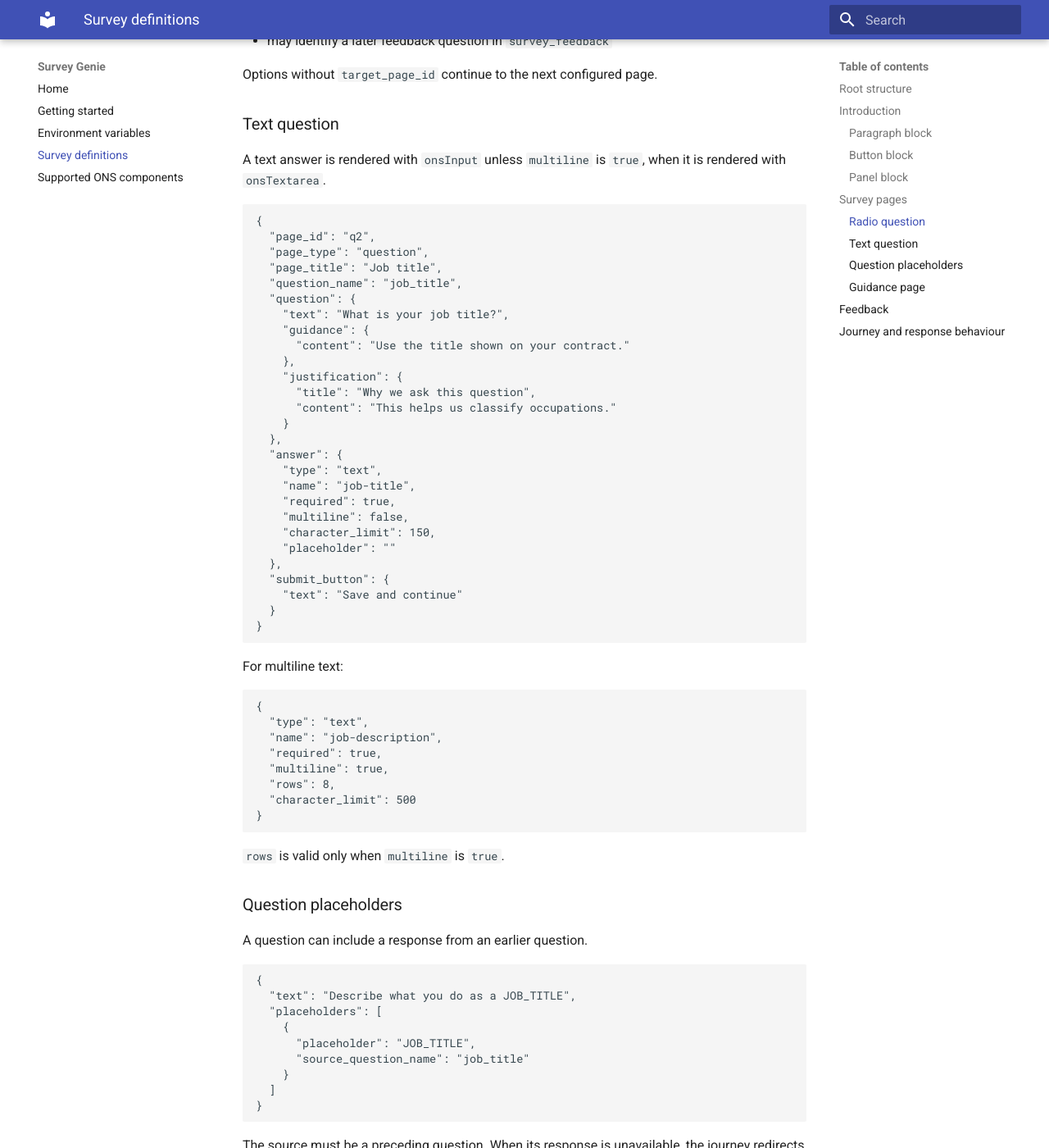
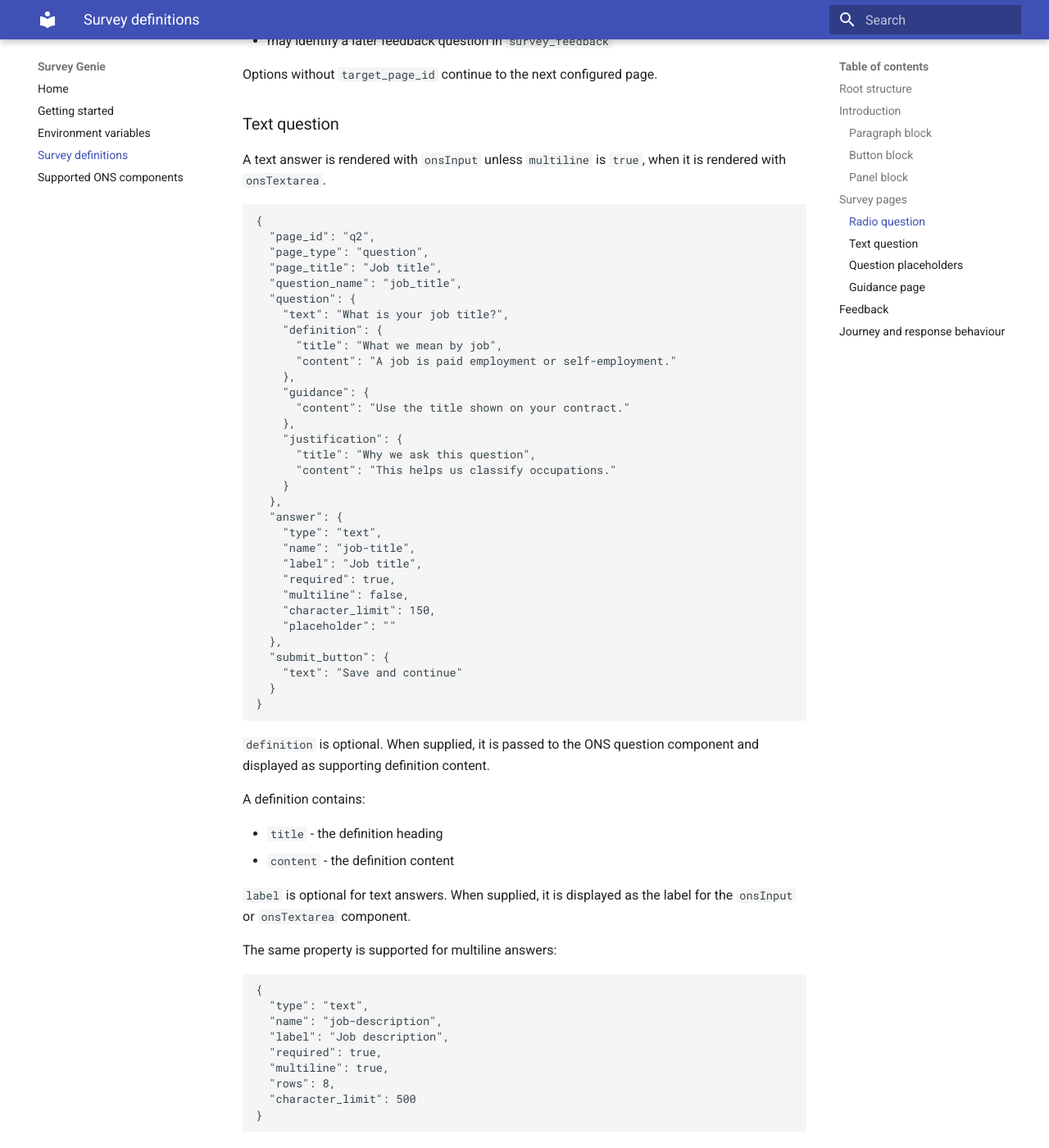
Before and after one commit to ONSdigital/survey-genie, an MkDocs documentation site: the page built from docs/survey-definition.md, in a window 1280 px wide and 1400 px high, scrolled down 3964 px. Shown: the whole window at 82% size. Built offline with MkDocs 1.6.1 and Material for MkDocs 9.7.7, drawn with Linux system fonts in a browser that asks for light colours.

Commit message:
chore(docs): add definition and label test coverage

````diff
--- a/docs/survey-definition.md
+++ b/docs/survey-definition.md
@@ -199,6 +199,10 @@ A text answer is rendered with `onsInput` unless `multiline` is `true`, when it
   "question_name": "job_title",
   "question": {
     "text": "What is your job title?",
+    "definition": {
+      "title": "What we mean by job",
+      "content": "A job is paid employment or self-employment."
+    },
     "guidance": {
       "content": "Use the title shown on your contract."
     },
@@ -210,6 +214,7 @@ A text answer is rendered with `onsInput` unless `multiline` is `true`, when it
   "answer": {
     "type": "text",
     "name": "job-title",
+    "label": "Job title",
     "required": true,
     "multiline": false,
     "character_limit": 150,
@@ -221,12 +226,25 @@ A text answer is rendered with `onsInput` unless `multiline` is `true`, when it
 }
 ```
 
-For multiline text:
+`definition` is optional. When supplied, it is passed to the ONS question
+component and displayed as supporting definition content.
+
+A definition contains:
+
+- `title` - the definition heading
+- `content` - the definition content
+
+
+`label` is optional for text answers. When supplied, it is displayed as the
+label for the `onsInput` or `onsTextarea` component.
+
+The same property is supported for multiline answers:
 
 ```json
 {
   "type": "text",
   "name": "job-description",
+  "label": "Job description",
   "required": true,
   "multiline": true,
   "rows": 8,
````
Also changed, not shown: README.md (+2 -0 lines).
